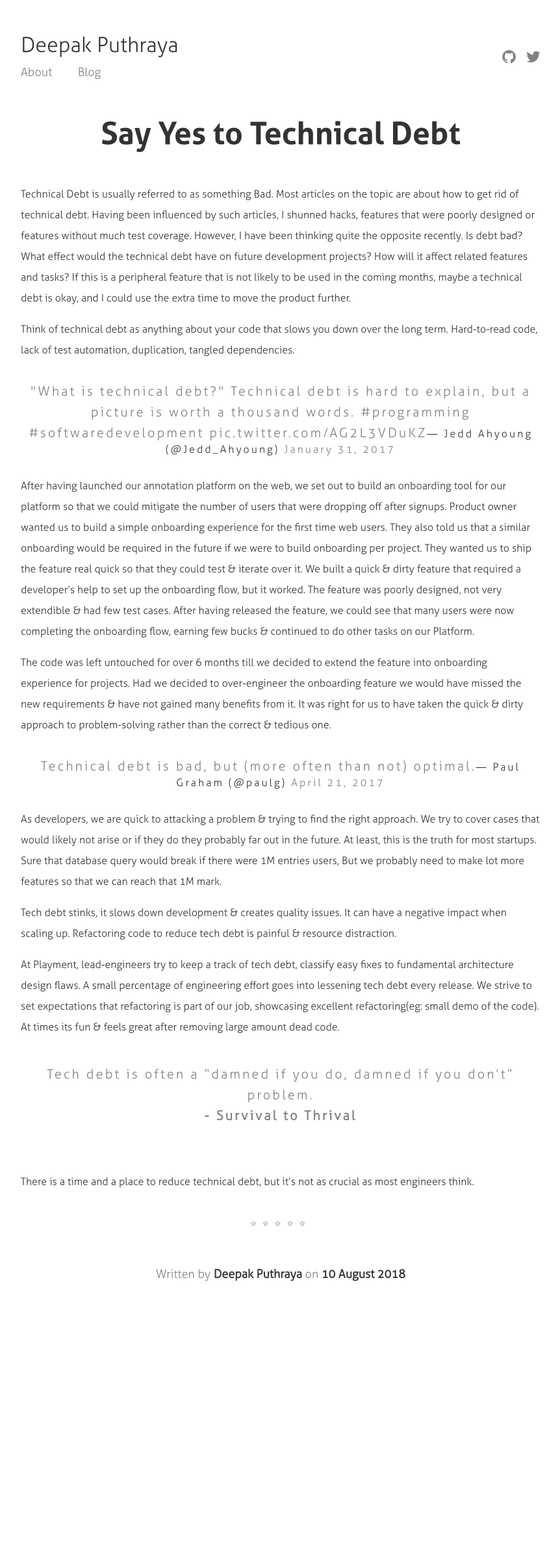
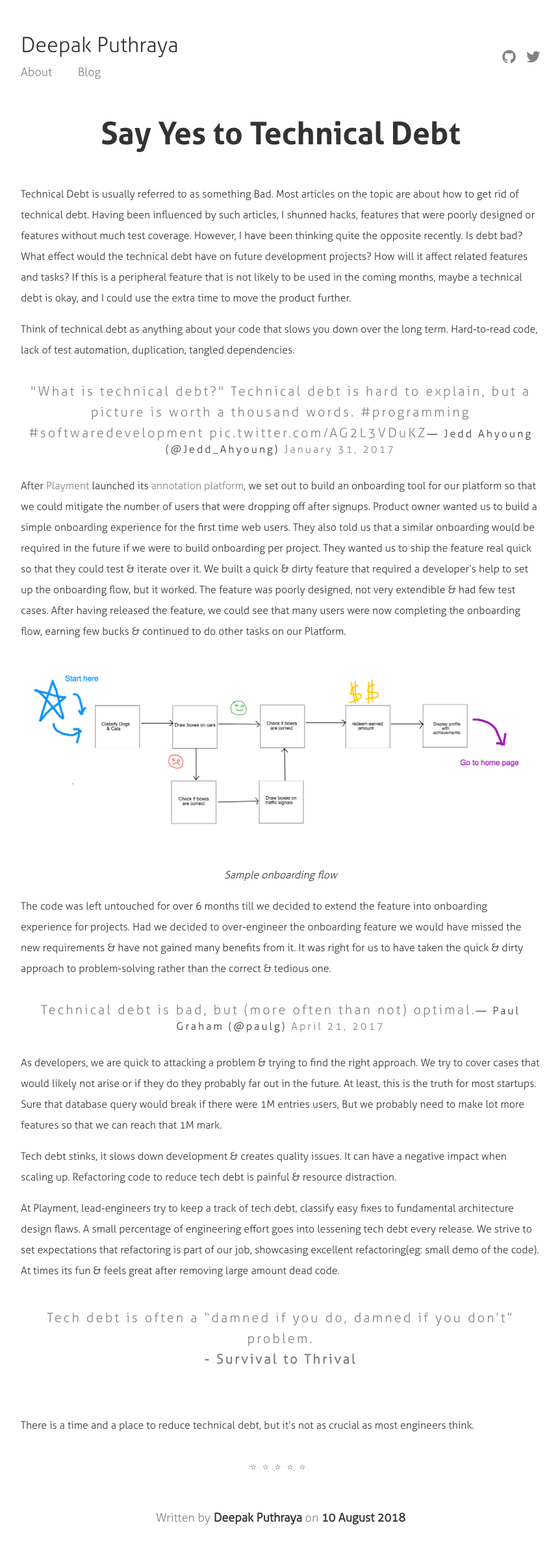
Before and after one commit to deepakputhraya/site, a Jekyll site: the page built from _posts/2018-08-10-technical-debt-is-okay.markdown, in a window 1280 px wide. Shown: the whole page at 65% size, without its empty margins (208-1070 px from the left). Built offline with Jekyll 4.4.1, drawn with Linux system fonts in a browser that asks for light colours; comment, search, counter and statistics services are not loaded; before the commit the page ends 2023 px from its top, so only the background shows below that.

Commit message:
Add images to expalin onboarding & provide link to Playment's websites

```diff
--- a/_posts/2018-08-10-technical-debt-is-okay.markdown
+++ b/_posts/2018-08-10-technical-debt-is-okay.markdown
@@ -14,7 +14,10 @@
 <blockquote class="twitter-tweet" data-lang="en"><p lang="en" dir="ltr">&quot;What is technical debt?&quot; Technical debt is hard to explain, but a picture is worth a thousand words. <a href="https://twitter.com/hashtag/programming?src=hash&amp;ref_src=twsrc%5Etfw">#programming</a> <a href="https://twitter.com/hashtag/softwaredevelopment?src=hash&amp;ref_src=twsrc%5Etfw">#softwaredevelopment</a> <a href="https://t.co/AG2L3VDuKZ">pic.twitter.com/AG2L3VDuKZ</a></p>&mdash; Jedd Ahyoung (@Jedd_Ahyoung) <a href="https://twitter.com/Jedd_Ahyoung/status/826551935822077952?ref_src=twsrc%5Etfw">January 31, 2017</a></blockquote>
 <script async src="https://platform.twitter.com/widgets.js" charset="utf-8"></script>
 
-After having launched our annotation platform on the web, we set out to build an onboarding tool for our platform so that we could mitigate the number of users that were dropping off after signups. Product owner wanted us to build a simple onboarding experience for the first time web users. They also told us that a similar onboarding would be required in the future if we were to build onboarding per project. They wanted us to ship the feature real quick so that they could test & iterate over it. We built a quick & dirty feature that required a developer's help to set up the onboarding flow, but it worked. The feature was poorly designed,  not very extendible & had few test cases. After having released the feature, we could see that many users were now completing the onboarding flow, earning few bucks & continued to do other tasks on our Platform.
+After [Playment](https://playment.io "Playment's website") launched its [annotation platform](https://app.playment.io "Playment's annotation platform"), we set out to build an onboarding tool for our platform so that we could mitigate the number of users that were dropping off after signups. Product owner wanted us to build a simple onboarding experience for the first time web users. They also told us that a similar onboarding would be required in the future if we were to build onboarding per project. They wanted us to ship the feature real quick so that they could test & iterate over it. We built a quick & dirty feature that required a developer's help to set up the onboarding flow, but it worked. The feature was poorly designed,  not very extendible & had few test cases. After having released the feature, we could see that many users were now completing the onboarding flow, earning few bucks & continued to do other tasks on our Platform.
+
+![](/assets/images/sample_onboarding.png)
+*Sample onboarding flow*
 
 The code was left untouched for over 6 months till we decided to extend the feature into onboarding experience for projects. Had we decided to over-engineer the onboarding feature we would have missed the new requirements & have not gained many benefits from it. It was right for us to have taken the quick & dirty approach to problem-solving rather than the correct & tedious one.
 
--- a/_sass/_default.scss
+++ b/_sass/_default.scss
@@ -15,6 +15,11 @@
   background-color: white;
   color: $iron;
   font-family: 'Aller Regular', Menlo, Courier, monospace, sans-serif;
+}
+
+img + em {
+  display: block;
+  text-align: center;
 }
 
 .twitter-tweet {
```
Also changed, not shown: assets/images/sample_onboarding.png (added).
